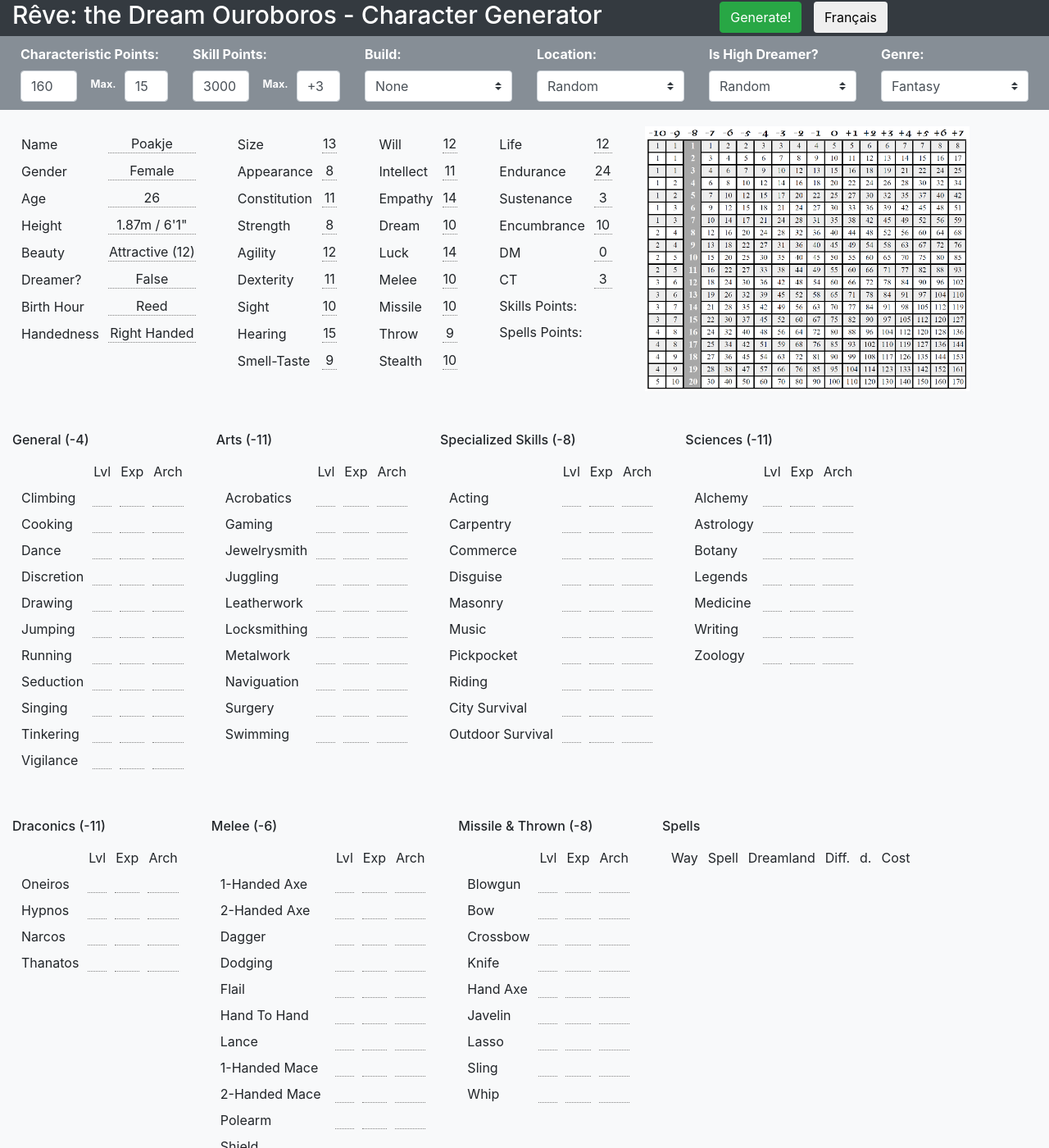
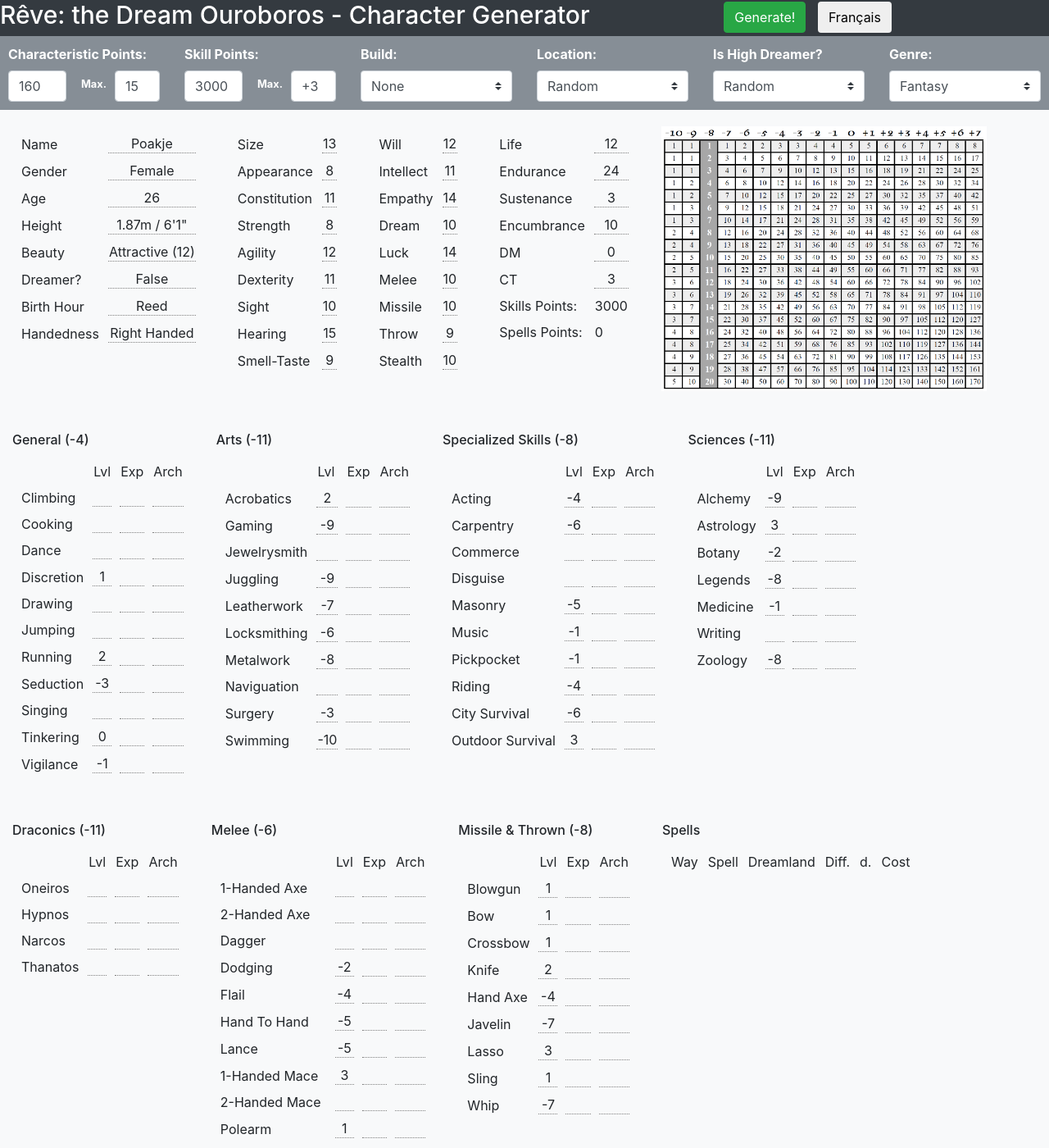
Before and after one commit to the-french-gm/Reve-the-Dream-Ouroboros, a Jekyll site: the page built from pages/index.html, in a window 1280 px wide and 1400 px high. Shown: the whole window at 82% size. Built offline with Jekyll 4.4.1, drawn with Linux system fonts in a browser that asks for light colours; some of the changed lines change nothing that is shown.

Commit message:
saving work

```diff
--- a/assets/css/pages/chargen.css
+++ b/assets/css/pages/chargen.css
@@ -8,6 +8,7 @@ h1 {
 }
 
 .characteristics {
+    margin-top: 134px;
     padding-top: 20px;
 }
 
--- a/assets/js/chargen/chargen.js
+++ b/assets/js/chargen/chargen.js
@@ -1,3 +1,7 @@
+//
+var global_skills;
+var global_spells;
+
 /*
  *
  */
@@ -69,11 +73,29 @@ function getSettings() {
 /*
  *
  */
-function generateCharacter() {
+function generateCharacter(skills) {
+    /*
+     * We save global variable.
+     * I know that's an ugly solution, but what the hell!
+     */
+    if(!skills) {
+        skills = global_skills;
+    }
+    else {
+        global_skills = skills;
+    }
+
+    if(!spells) {
+        spells = global_spells;
+    }
+    else {
+        global_spells = spells;
+    }
+
     var settings = getSettings();
     var characteristics = generateCharacteristics(settings);
     //var archetype = generateArchetype(settings, skills);
-    //var skills = generateSkills(settings, skills, spells, is_dreamer);
+    var skills = generateSkills(settings, skills, spells);
 
     /*
      * Display the characteristics in the HTML table
--- a/assets/js/chargen/skills.js
+++ b/assets/js/chargen/skills.js
@@ -33,14 +33,82 @@ function calculateCost(difficulty, level) {
 /*
  *
  */
-function assignSkillPointsAndXP(points, skills, is_dreamer) {
+function getSkill(skills, skill) {
+    var ret = null;
 
+    $.each(skills, function(index, value) {
+        var arr = skills[index];
+        if(arr[0] == skill) {
+            ret = arr;
+            return false;
+        }
+    });
+
+    return ret;
+}
+
+/*
+ *
+ */
+function assignSkillPointsAndXP(settings, points, skills, is_dreamer) {
     var acquired_skills = {};
 
+    /*
+     * We assign the points are per the template
+     */
+    if(settings['template']) {
+        // We shuffle the arrays to add more randomness
+        settings['template']['primary-skills'] = shuffleArray(settings['template']['primary-skills']);
+        settings['template']['secondary-skills'] = shuffleArray(settings['template']['secondary-skills']);
+
+        /*
+         * Primary and secondary skills assignment.
+         */
+        var important_skills = [
+            settings['template']['primary-skills'],
+            settings['template']['secondary-skills']
+        ]
+
+        $.each(important_skills, function(index, value) {
+            $.each(value, function(index, skill) {
+                var skill = getSkill(skills, skill);
+                var difficulty = skill[1];
+
+                for(level = 3; level > -1; level--) {
+                    var cost = calculateCost(difficulty, level);
+
+                    if((points-cost) > 0) {
+                        points -= cost;
+                        acquired_skills[skill[0]] = level;
+                        $("#"+skill[0]).text(level);
+                        break;
+                    }
+                }
+            });
+        });
+    }
+
+    /*
+     * We assign all remaining points randomly.
+     */
     while((points / 10) >= 1) {
         var index = getRandomInt(0, skills.length-1);
         var skill = skills[index];
         var difficulty = skill[1];
+
+        /*
+         * We ignore skills that have already been prepopulated by templates
+         */
+        if(acquired_skills[skill[0]]) {
+            continue;
+        }
+
+        /*
+         * We ignore skills that are excluded by templates
+         */
+        if(settings['template'] && settings['template']['exclude'].indexOf(skill[0]) > -1) {
+            continue;
+        }
 
         /*
          * Random skill generation
@@ -124,18 +192,25 @@ function displaySpell(spell) {
 /*
  *
  */
-function assignSpellPointsAndXP(skills, spells_points, spells) {
+function assignSpellPointsAndXP(character_skills, spell_points, spells) {
     var draconics = {};
     var acquired_spells = [];
-
-    $.each(skills, function(index, value) {
+    console.log(spells['oneiros']);
+    /*
+     * We only buy spells from Ways that the character
+     * is versed into.
+     */
+    //console.log(character_skills)
+    $.each(character_skills, function(index, value) {
         if(['oneiros', 'narcos', 'hypnos', 'thanatos'].indexOf(index) > -1) {
             draconics[index] = value;
         }
     });
 
+    /*
+     * We now assign spells randomly to the character.
+     */
     var length;
-
     while((length = Object.keys(draconics).length) > 0) {
         var index = getRandomInt(0, length - 1);
         var draconic = Object.keys(draconics)[index];
@@ -199,9 +274,10 @@ function assignSpellPointsAndXP(skills, spells_points, spells) {
                 cost = cost * 2;
             }
 
-            if((spells_points-cost) > 0) {
-                spells_points -= cost;
+            if((spell_points-cost) > 0) {
                 spell = [draconic].concat(spell.concat(cost));
+                spell_points -= cost;
+
                 displaySpell(spell);
                 break;
             }
@@ -211,20 +287,23 @@ function assignSpellPointsAndXP(skills, spells_points, spells) {
             delete draconics[draconic];
         }
     }
+    console.log(spells['oneiros']);
 }
 
 /*
  *
  */
-function generateSkills(skills, spells, is_dreamer = false) {
-    $('.spells-table').empty();
-
-    var total_points = 3000;
-    var spells_points = getRandomInt(0, total_points / 3.5);
-    var skills_points = total_points - spells_points;
-
+function generateSkills(settings, skills, spells) {
+    $('#spells-table').empty();
     var skills_list = [];
 
+    /*
+     * Create a global skills list to make it easier
+     * for the generator to find and select skills.
+     *
+     * In the same code, we empty all the skill values
+     * from the UI.
+     */
     $.each(skills, function(key, value) {
         difficulty = value[0];
         $.each(value[1], function(index, skill) {
@@ -234,9 +313,32 @@ function generateSkills(skills, spells, is_dreamer = false) {
         });
     });
 
-    var skills = assignSkillPointsAndXP(skills_points, skills_list, is_dreamer);
-    var spells = assignSpellPointsAndXP(skills, spells_points, spells);
+    /*
+     * We assign skills and spells to the character.
+     */
+    var skill_points = settings['skill-points'];
+    var spell_points = 0;
 
-    $("#skills_points").text(skills_points);
-    $("#spells_points").text(spells_points);
+    if(settings['high-dreamer']) {
+        spell_points = getRandomInt(0, skill_points / 4);
+        skill_points -= spell_points;
+    }
+
+    var character_skills = assignSkillPointsAndXP(
+            settings,
+            skill_points,
+            skills_list,
+            settings['high-dreamer']
+        );
+
+    if(settings['high-dreamer']) {
+        var character_spells = assignSpellPointsAndXP(
+            character_skills,
+            spell_points,
+            spells
+        );
+    }
+
+    $("#skills_points").text(skill_points);
+    $("#spells_points").text(spell_points);
 }
--- a/assets/js/chargen/templates/white-mage.js
+++ b/assets/js/chargen/templates/white-mage.js
@@ -27,10 +27,7 @@ character_templates["white-mage"] = {
     ],
 
     "secondary-skills" : [
-        "drawing",
         "surgery",
-        "city-survival",
-        "outdoor-survival",
         "medicine",
     ],
 
--- a/assets/js/chargen/utils.js
+++ b/assets/js/chargen/utils.js
@@ -41,6 +41,7 @@ $.expr[':'].textEquals = function(el, i, m) {
  *
  */
 function shuffleArray(o) {
+	var o = o.slice();
 	for(var j, x, i = o.length; i; j = parseInt(Math.random() * i), x = o[--i], o[i] = o[j], o[j] = x);
 	return o;
 };
--- a/pages/index.html
+++ b/pages/index.html
@@ -11,6 +11,7 @@ permalink: /
 
     <body>
         <div class="container-fluid">
+            <div class="fixed-top">
                 <div class="row bg-dark row-eq-height top-menu">
                     <div class="col-xs-12 col-md-8">
                         <h1 class="text-white">Rêve: the Dream Ouroboros - Character Generator</h1>
@@ -93,6 +94,7 @@ permalink: /
                             <option value="fantasy">Fantasy</option>
                             <option value="contemporary">Contemporary</option>
                         </select>
+                    </div>
                 </div>
             </div>
 
@@ -326,8 +328,10 @@ permalink: /
         <script src="{{ '/assets/js/chargen/archetype.js' | prepend: site.baseurl }}"></script>
         <script src="{{ '/assets/js/chargen/chance.min.js' | prepend: site.baseurl }}"></script>
         <script src="{{ '/assets/js/chargen/fantasy-names.js' | prepend: site.baseurl }}"></script>
+        <script src="{{ '/assets/js/chargen/chargen.js' | prepend: site.baseurl }}"></script>
 
         <script>
+            window.onload = function() {
                 /*
                  *
                  */
@@ -340,13 +344,8 @@ permalink: /
                     "melee" : [-6, ['{{ melee_skills | join: "','" | replace: " ","-"  }}']],
                     "mt" : [-8, ['{{ mt_skills | join: "','" | replace: " ","-"  }}']]
                 }
-        </script>
 
-        <script src="{{ '/assets/js/chargen/chargen.js' | prepend: site.baseurl }}"></script>
-
-        <script>
-            window.onload = function() {
-                generateCharacter();
+                generateCharacter(skills);
             }
         </script>
     </body>
```
Lines whose indentation alone changed are shown as unchanged.
